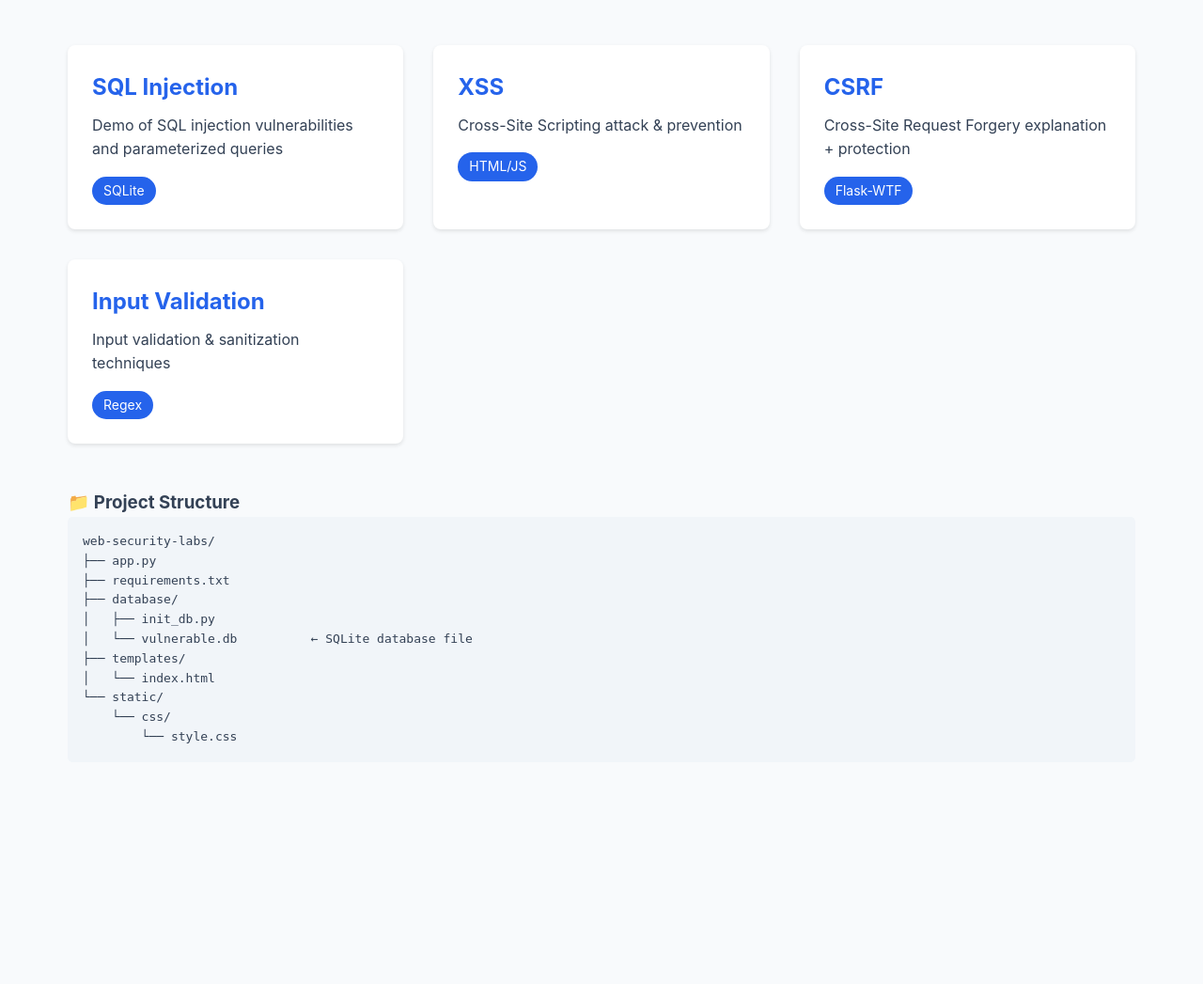
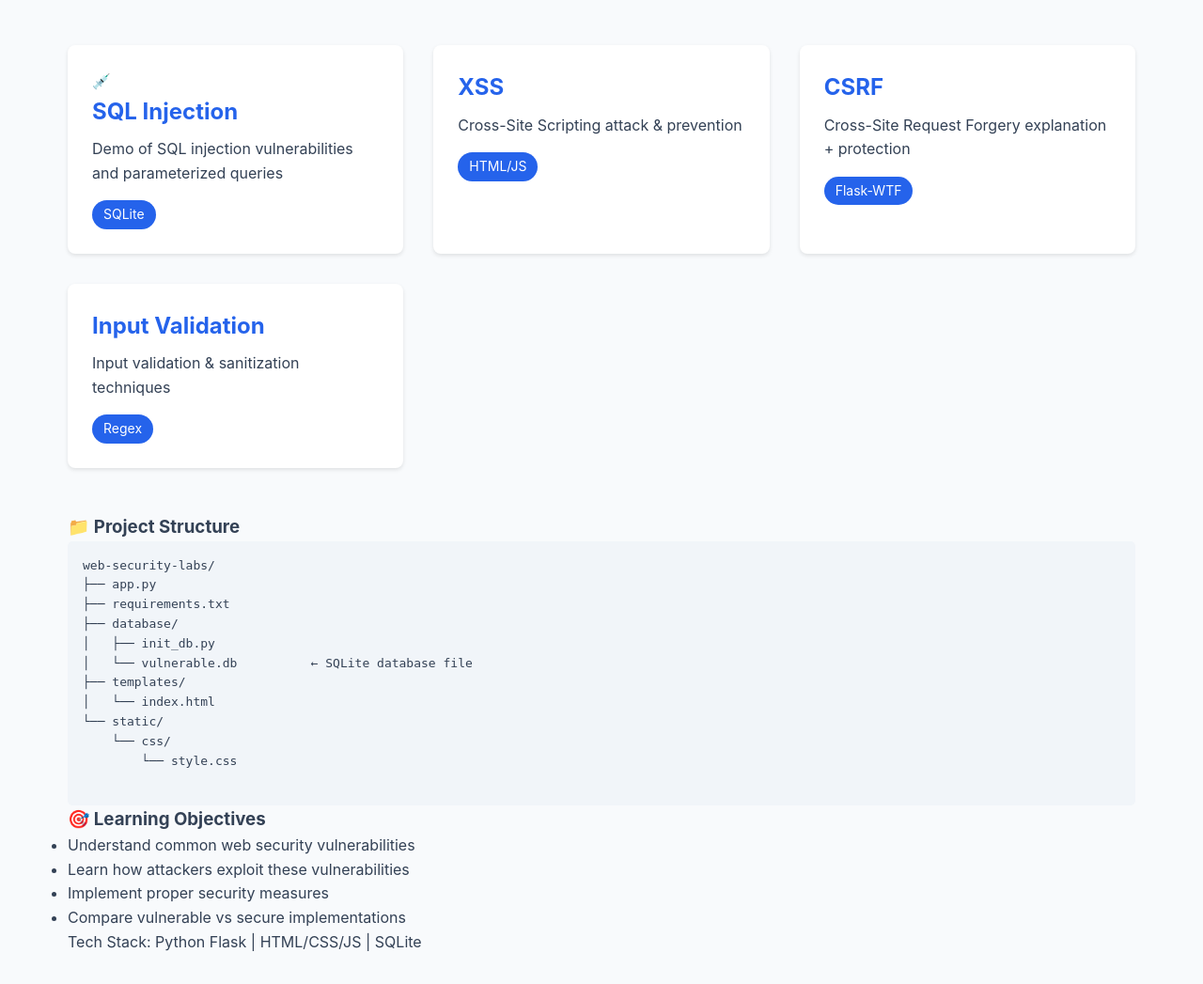
Before and after one commit to islam-hafizul/Web-Security-Lab, a Flask app: page / in a window 1280 px wide. Shown: the part 175-1222 px from the top of the page at 94% size. Before the commit the page ends 966 px from the top, so only its background shows below. Run offline with Flask 3, Linux system fonts and the light colour scheme.

Commit message:
Modify readme and index.html

```diff
--- a/templates/index.html
+++ b/templates/index.html
@@ -17,7 +17,8 @@
         </header>
 
         <div class="lab-grid">
-            <a href="#" class="lab-card">
+            <a href="/templates/sqli.html" class="lab-card">
+                <div class="lab-icon">💉</div>
                 <h2>SQL Injection</h2>
                 <p>Demo of SQL injection vulnerabilities and parameterized queries</p>
                 <span class="tech-badge">SQLite</span>
@@ -52,8 +53,20 @@ web-security-labs/
 │   └── index.html
 └── static/
     └── css/
-        └── style.css</pre>
+        └── style.css
+            </pre>
+            <h3>🎯 Learning Objectives</h3>
+            <ul>
+                <li>Understand common web security vulnerabilities</li>
+                <li>Learn how attackers exploit these vulnerabilities</li>
+                <li>Implement proper security measures</li>
+                <li>Compare vulnerable vs secure implementations</li>
+            </ul>
         </div>
+
+        <footer>
+            <p>Tech Stack: Python Flask | HTML/CSS/JS | SQLite</p>
+        </footer>
     </div>
 </body>
 </html>
```
Also changed, not shown: README.md.
